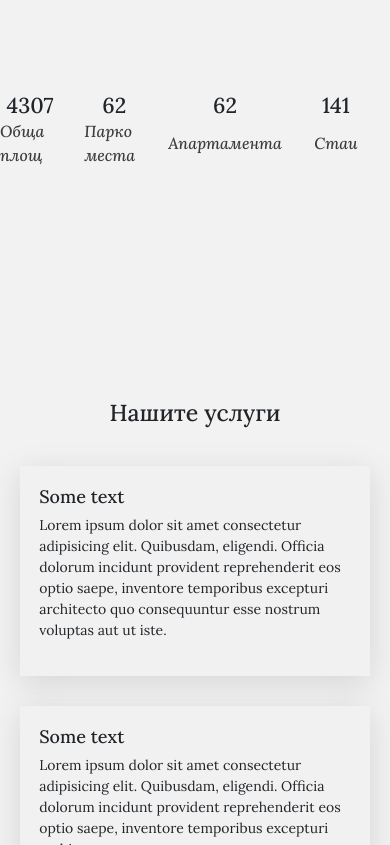
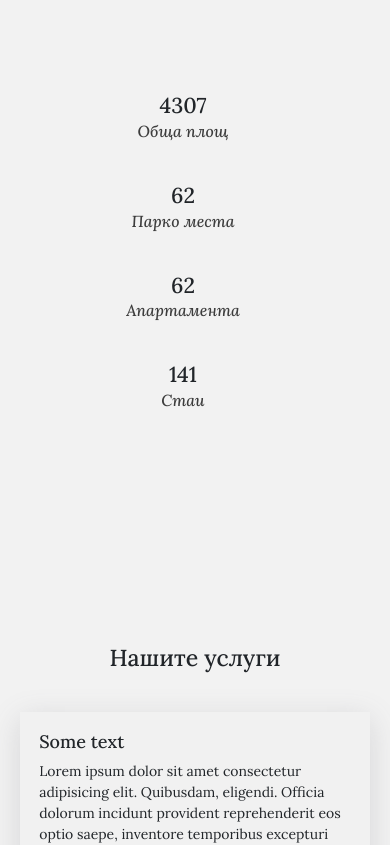
Before and after one commit to Alex13266/olympia_residence, a plain HTML site: page index.html in a window 390 px wide. Shown: the part 2059-2904 px from the top of the page. Drawn offline with nearby package versions, Linux system fonts and the light colour scheme.

Commit message:
olympia1

```diff
--- a/style.css
+++ b/style.css
@@ -43,13 +43,6 @@ header {
   margin: 0 2.5rem;
 }
 
-.nav-item a {
-  color: #eeeeee !important;
-  font-family: "Lora", serif;
-  font-weight: 600;
-  font-size: 19px;
-}
-
 .nav-item a:hover {
   color: #cabe9f !important;
 }
@@ -90,6 +83,12 @@ header {
   cursor: pointer;
 }
 
+.buildingInfo {
+  display: grid;
+  grid-template-columns: 150px 150px 150px 150px;
+  justify-content: space-around;
+}
+
 .buildingInfoContent p::after {
   content: "";
   position: absolute;
@@ -98,7 +97,7 @@ header {
   bottom: 0;
   width: 0;
   height: 6px;
-  background-color: #cabe9f;
+  background: linear-gradient(to right, #cabe9f 37%, #f5f5f5 100%);
   transition: width 0.25s ease-out;
 }
 
@@ -142,7 +141,7 @@ header {
 
 .servicesContent-box {
   width: 350px;
-  /* border: 1px solid red; */
+  cursor: pointer;
   display: grid;
   padding: 1.2rem;
   background-color: #f1f1f1;
@@ -270,4 +269,9 @@ header {
     width: 100%;
     height: 400px;
   }
+
+  .buildingInfo {
+    grid-template-columns: repeat(auto-fit, minmax(190px, 2fr));
+    gap: 1.5rem;
+  }
 }
--- a/typography.css
+++ b/typography.css
@@ -3,6 +3,13 @@
 /* font-family: "Lora", serif; */
 h3 {
   font-family: "Lora", serif;
+}
+
+.nav-item a {
+  color: #eeeeee !important;
+  font-family: "Lora", serif;
+  font-weight: 400;
+  font-size: 19px;
 }
 
 .buildingInfo-inner1 h4,
```
